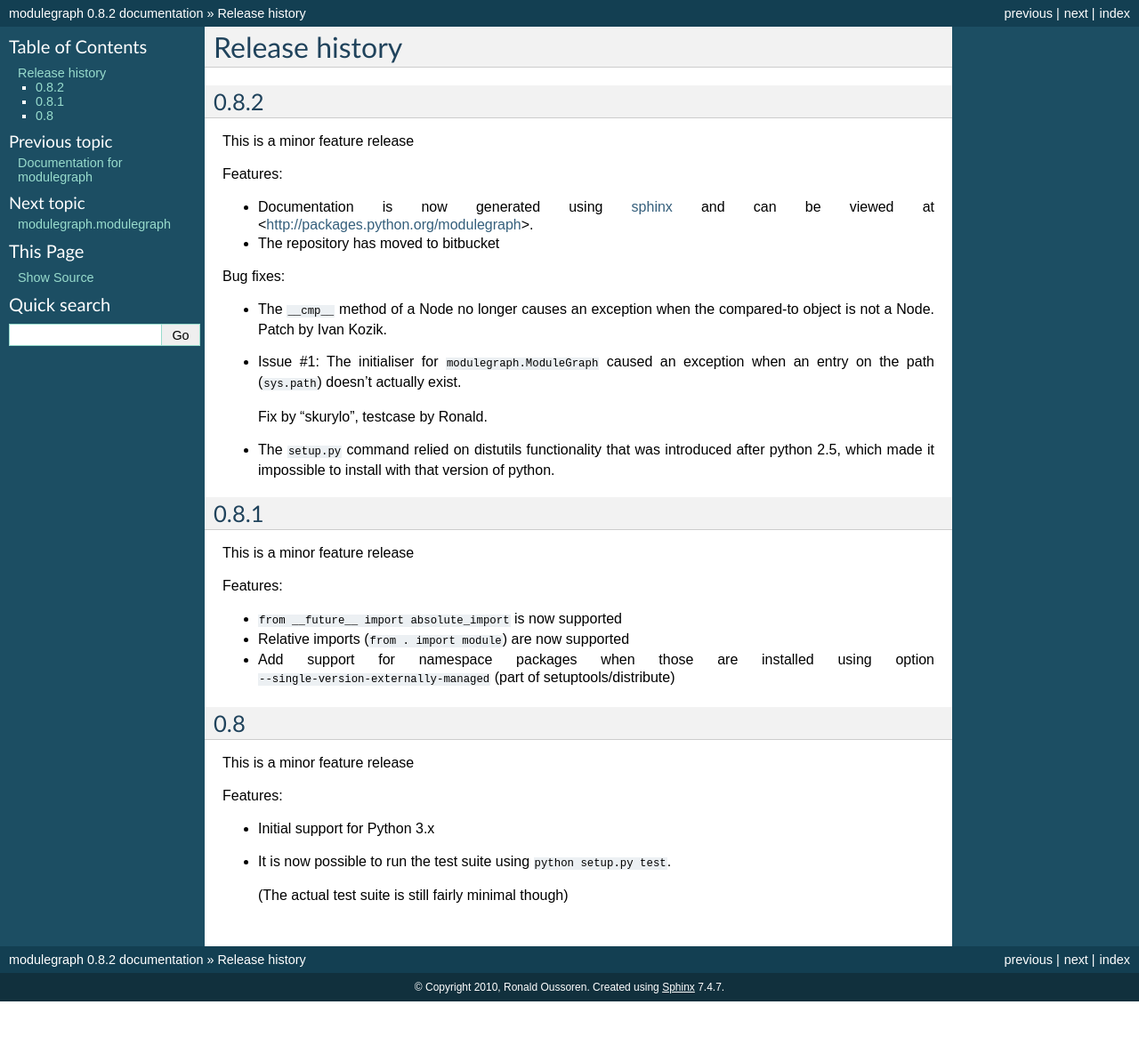
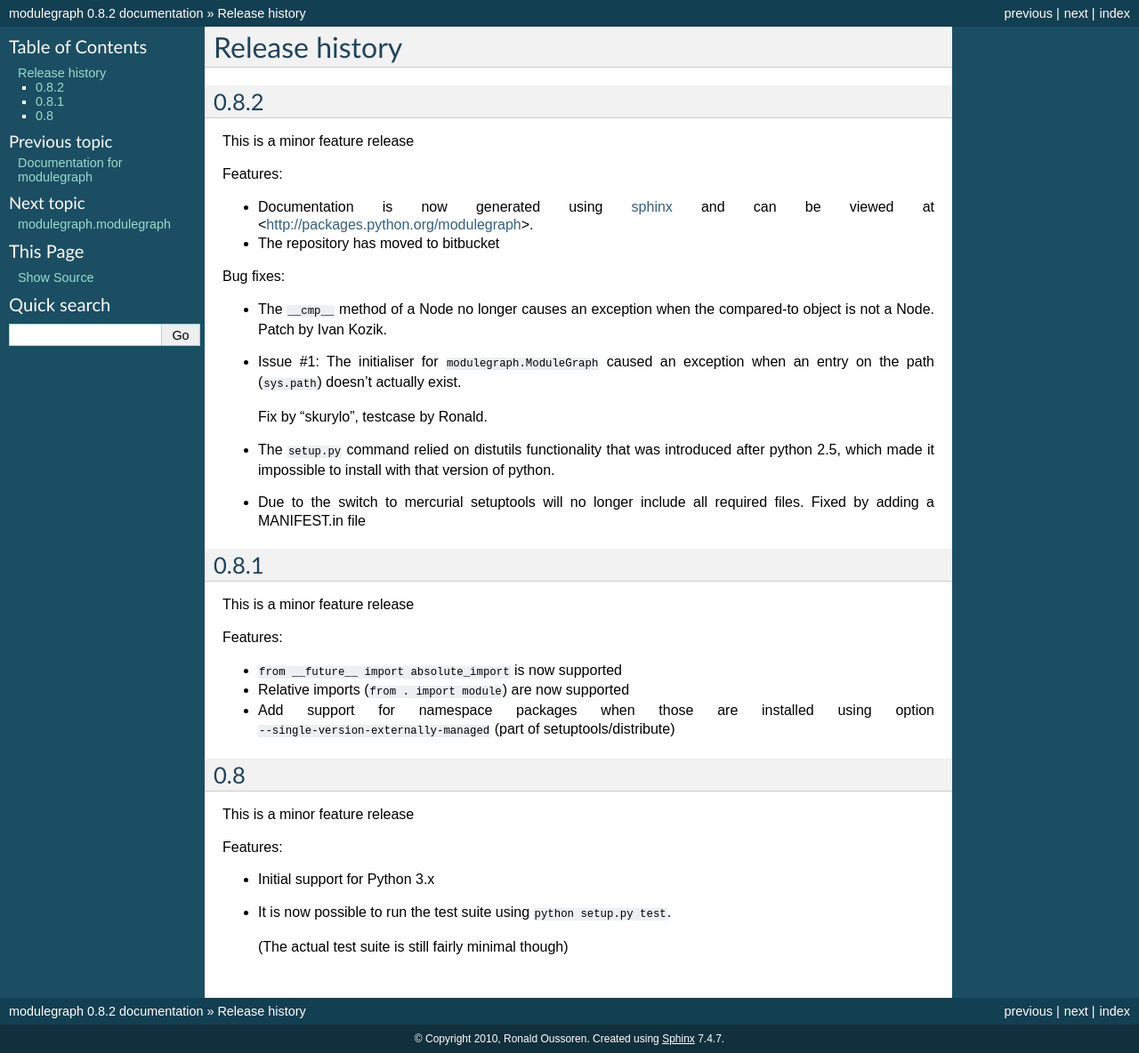
Before and after one commit to ronaldoussoren/modulegraph, a Sphinx documentation site: the page built from doc/changelog.rst, in a window 1280 px wide. Shown: the whole page at 89% size. Built offline with Sphinx 7.4.7, drawn with Linux system fonts in a browser that asks for light colours; pages that are not in the unit, such as notebooks, are missing from menus; before the commit the page ends 1126 px from its top, so only the background shows below that.

Commit message:
Add MANIFEST.in file to ensure that 'python setup.py sdist' builds something useable.

```diff
--- a/doc/changelog.rst
+++ b/doc/changelog.rst
@@ -29,6 +29,9 @@ Bug fixes:
   introduced after python 2.5, which made it impossible to install
   with that version of python.
 
+- Due to the switch to mercurial setuptools will no longer include
+  all required files. Fixed by adding a MANIFEST.in file
+
 
 0.8.1
 -----
```
Also changed, not shown: 1 other file.
